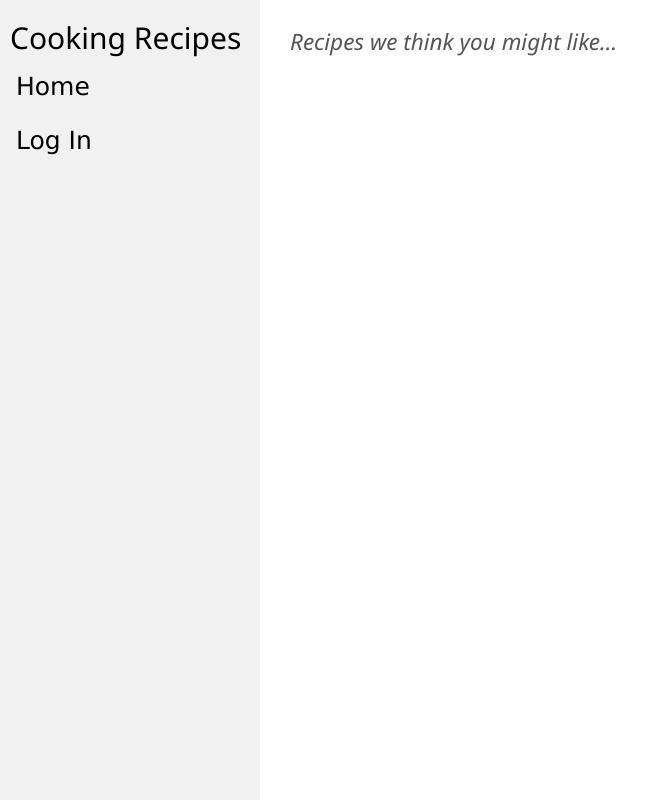
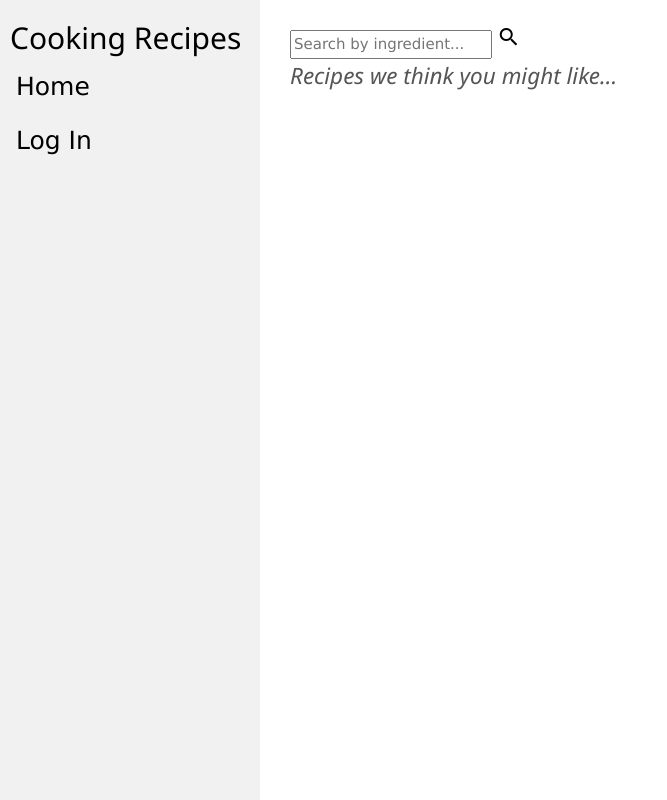
Before and after one commit to WebApplications2023/cookingRecipes, a Flask app: page / in a window 1280 px wide. Shown: the whole page, without its empty margins (0-667 px from the left). Run offline with Flask 3, Linux system fonts and the light colour scheme; data that the repository does not hold is empty; some libraries are stand-ins or nearby versions.

Commit message:
search bar created

```diff
--- a/cookingRecipes/templates/main/index.html
+++ b/cookingRecipes/templates/main/index.html
@@ -2,6 +2,10 @@
 
 {% block content %}
     <div class="home">
+        <form action="/searchIngredients" method="post">
+            <input type="text" placeholder="Search by ingredient...">
+            <a onclick="this.closest('form').submit();"><i class="material-icons">search</i></a>
+        </form>
         <h1><em>Recipes we think you might like...</em></h1>
     </div>
 
```
